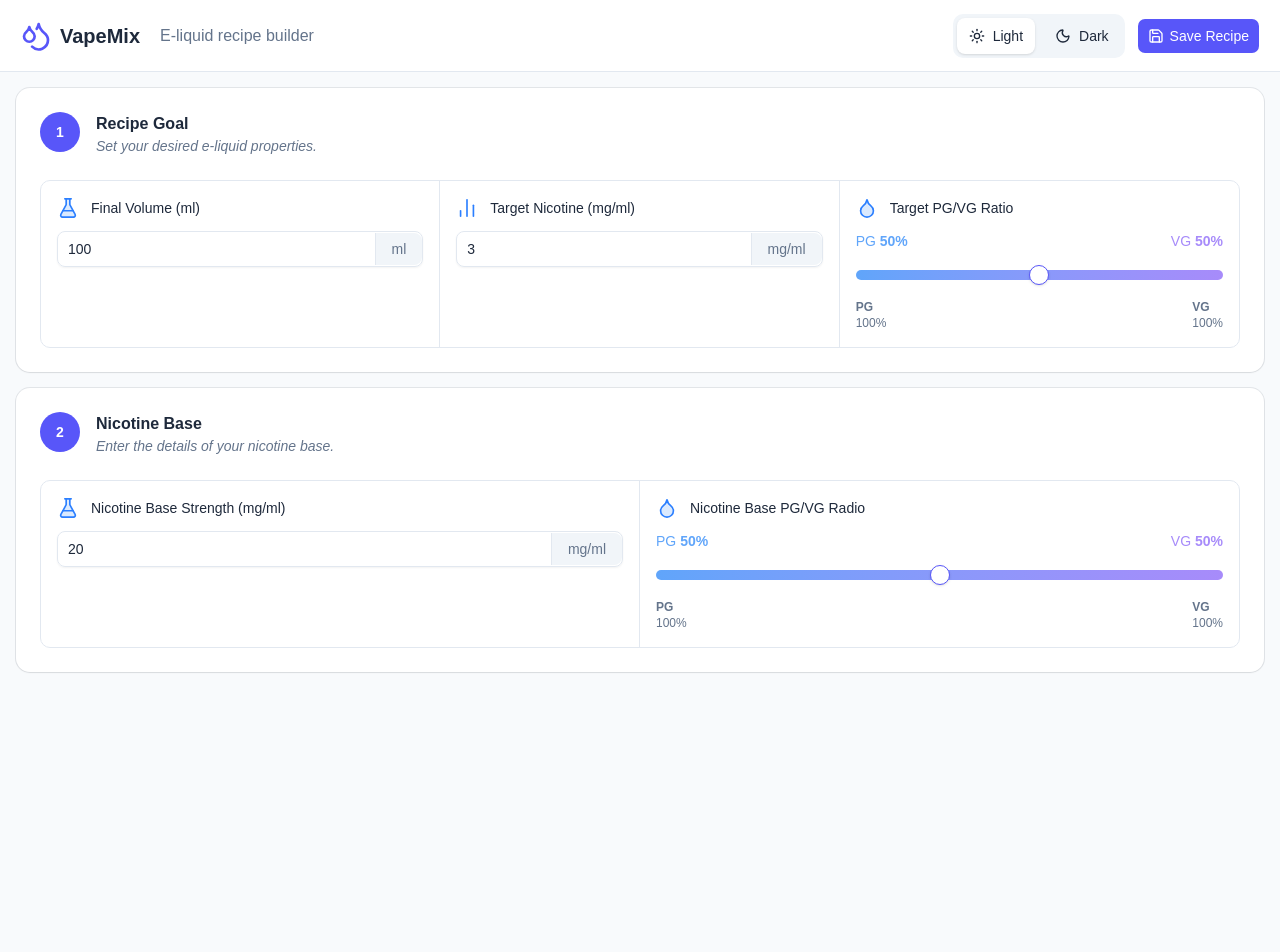
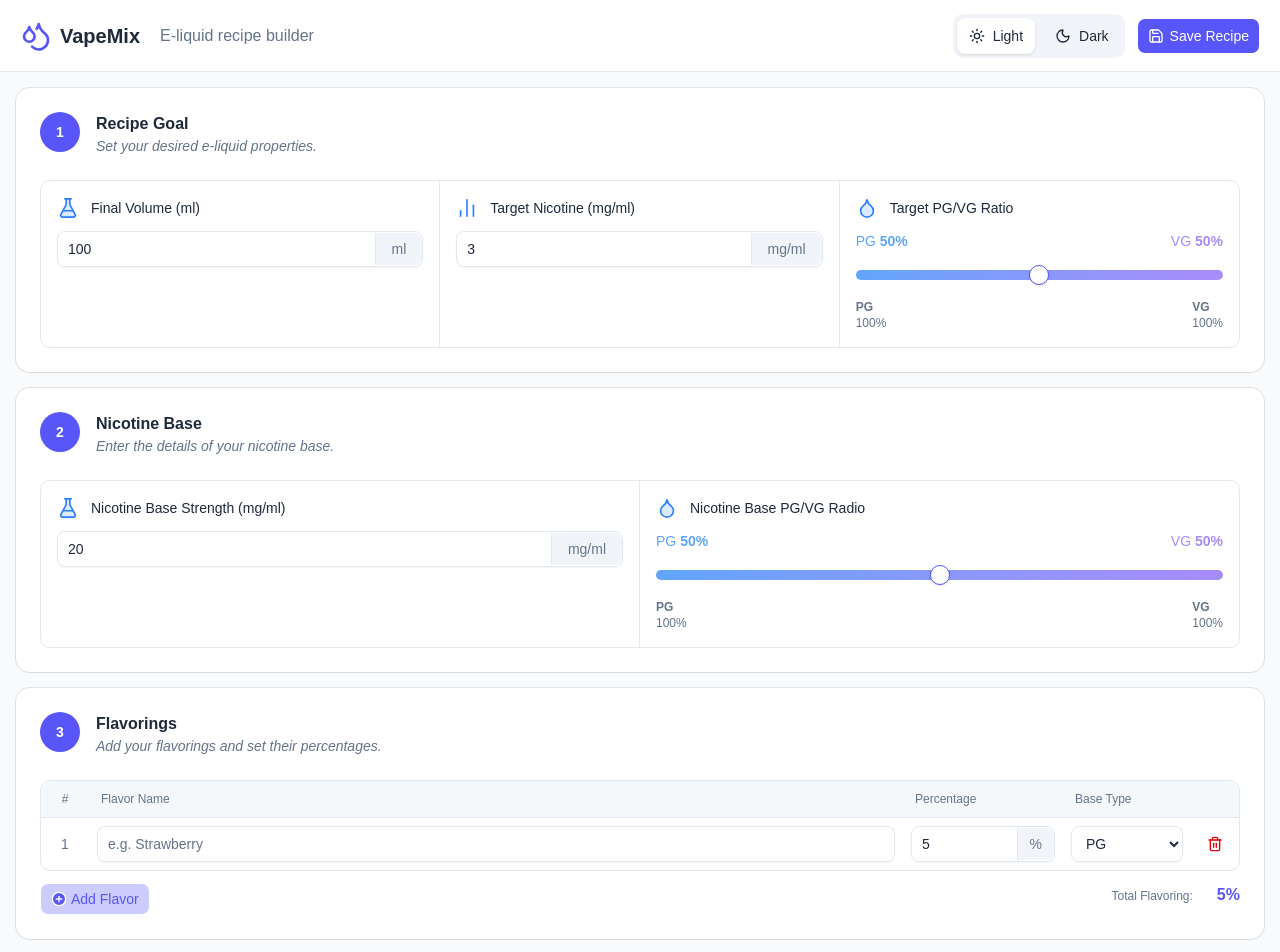
Before and after one commit to Sooheil/VapeMix, a React (Vite) app: page / in a window 1280 px wide. Shown: the top 952 px of the page. Before the commit the page ends 800 px from the top, so only its background shows below. Built offline with nearby package versions, Linux system fonts and the light colour scheme.

Commit message:
apply the Flavoring section

```diff
--- a/src/components/index.ts
+++ b/src/components/index.ts
@@ -12,6 +12,15 @@ export { Button } from "./ui/button"
 export { ToggleGroup, ToggleGroupItem } from "./ui/toggle-group"
 export { Input } from "./ui/input"
 export {
+  Table,
+  TableHeader,
+  TableBody,
+  TableFooter,
+  TableHead,
+  TableRow,
+  TableCell,
+} from "./ui/table"
+export {
   InputGroup,
   InputGroupInput,
   InputGroupAddon,
--- /dev/null
+++ b/src/components/ui/table.tsx
@@ -0,0 +1,93 @@
+import * as React from "react"
+import { cn } from "cn"
+
+function Table({ className, ...props }: React.ComponentProps<"table">) {
+  return (
+    <div
+      data-slot="table-container"
+      className="relative w-full overflow-x-auto"
+    >
+      <table
+        data-slot="table"
+        className={cn("w-full caption-bottom text-sm", className)}
+        {...props}
+      />
+    </div>
+  )
+}
+
+function TableHeader({ className, ...props }: React.ComponentProps<"thead">) {
+  return (
+    <thead
+      data-slot="table-header"
+      className={cn("[&_tr]:border-b", className)}
+      {...props}
+    />
+  )
+}
+
+function TableBody({ className, ...props }: React.ComponentProps<"tbody">) {
+  return (
+    <tbody
+      data-slot="table-body"
+      className={cn("[&_tr:last-child]:border-0", className)}
+      {...props}
+    />
+  )
+}
+
+function TableFooter({ className, ...props }: React.ComponentProps<"tfoot">) {
+  return (
+    <tfoot
+      data-slot="table-footer"
+      className={cn(
+        "border-t bg-muted/30 font-medium [&>tr]:last:border-b-0",
+        className
+      )}
+      {...props}
+    />
+  )
+}
+
+function TableRow({ className, ...props }: React.ComponentProps<"tr">) {
+  return (
+    <tr
+      data-slot="table-row"
+      className={cn("border-b transition-colors hover:bg-muted/30", className)}
+      {...props}
+    />
+  )
+}
+
+function TableHead({ className, ...props }: React.ComponentProps<"th">) {
+  return (
+    <th
+      data-slot="table-head"
+      className={cn(
+        "h-9 px-3 text-left align-middle text-xs font-medium whitespace-nowrap text-muted-foreground",
+        className
+      )}
+      {...props}
+    />
+  )
+}
+
+function TableCell({ className, ...props }: React.ComponentProps<"td">) {
+  return (
+    <td
+      data-slot="table-cell"
+      className={cn("p-2 align-middle", className)}
+      {...props}
+    />
+  )
+}
+
+export {
+  Table,
+  TableHeader,
+  TableBody,
+  TableFooter,
+  TableHead,
+  TableRow,
+  TableCell,
+}
--- a/src/features/recipe/components/recipeForm/flavorings/Flavorings.tsx
+++ b/src/features/recipe/components/recipeForm/flavorings/Flavorings.tsx
@@ -1,3 +1,114 @@
+import { useState } from "react"
+import { CirclePlus } from "lucide-react"
+import {
+  Card,
+  CardContent,
+  CardSectionHeader,
+  Table,
+  TableBody,
+  TableHead,
+  TableHeader,
+  TableRow,
+} from "@/components"
+import { Button } from "@/components/ui/button"
+import type { Flavoring } from "./components/flavoringRow/FlavoringRow.types"
+import { FlavoringRow } from "./components/flavoringRow/FlavoringRow"
+
+const percentageFormatter = new Intl.NumberFormat("en-US", {
+  maximumFractionDigits: 2,
+})
+
 export const Flavorings = () => {
-  return <div></div>
+  const [flavors, setFlavors] = useState<Flavoring[]>([
+    { id: crypto.randomUUID(), name: "", percentage: 5, base: "PG" },
+  ])
+
+  const addFlavor = () => {
+    setFlavors((prev) => [
+      ...prev,
+      { id: crypto.randomUUID(), name: "", percentage: 0, base: "PG" },
+    ])
+  }
+
+  const updateFlavor = (updated: Flavoring) => {
+    setFlavors((prev) =>
+      prev.map((flavor) => (flavor.id === updated.id ? updated : flavor))
+    )
+  }
+
+  const removeFlavor = (id: string) => {
+    setFlavors((prev) => prev.filter((flavor) => flavor.id !== id))
+  }
+
+  const totalPercentage = flavors.reduce(
+    (total, flavor) => total + flavor.percentage,
+    0
+  )
+
+  return (
+    <Card>
+      <CardSectionHeader
+        number={3}
+        header="Flavorings"
+        description="Add your flavorings and set their percentages."
+      />
+
+      <CardContent>
+        <div className="overflow-hidden rounded-lg border">
+          <Table className="min-w-155 table-fixed">
+            <TableHeader className="bg-muted/70">
+              <TableRow className="hover:bg-transparent">
+                <TableHead scope="col" className="w-12 text-center">
+                  #
+                </TableHead>
+                <TableHead scope="col">Flavor Name</TableHead>
+                <TableHead scope="col" className="w-40">
+                  Percentage
+                </TableHead>
+                <TableHead scope="col" className="w-32">
+                  Base Type
+                </TableHead>
+                <TableHead scope="col" className="w-12">
+                  <span className="sr-only">Actions</span>
+                </TableHead>
+              </TableRow>
+            </TableHeader>
+            <TableBody>
+              {flavors.map((flavor, index) => (
+                <FlavoringRow
+                  key={flavor.id}
+                  rowNumber={index + 1}
+                  flavor={flavor}
+                  onChange={updateFlavor}
+                  onRemove={() => removeFlavor(flavor.id)}
+                />
+              ))}
+            </TableBody>
+          </Table>
+        </div>
+        <div className="flex justify-between">
+          <div>
+            <Button
+              type="button"
+              variant="secondary"
+              size="sm"
+              className="bg-primary/30 text-primary hover:bg-primary/10"
+              onClick={addFlavor}
+            >
+              <CirclePlus className="size-4 fill-primary text-primary-foreground" />
+              Add Flavor
+            </Button>
+          </div>
+          <div className="text-right">
+            <span className="mr-6 text-xs text-muted-foreground">
+              Total Flavoring:
+            </span>
+            <strong className="text-base text-primary">
+              {percentageFormatter.format(totalPercentage)}%
+            </strong>
+          </div>
+        </div>
+      </CardContent>
+    </Card>
+  )
 }
--- /dev/null
+++ b/src/features/recipe/components/recipeForm/flavorings/components/flavoringRow/FlavoringRow.tsx
@@ -0,0 +1,89 @@
+import { Trash2 } from "lucide-react"
+import { Button } from "@/components/ui/button"
+import { Input } from "@/components/ui/input"
+import {
+  InputGroup,
+  InputGroupAddon,
+  InputGroupInput,
+  InputGroupText,
+} from "@/components/ui/input-group"
+import { TableCell, TableRow } from "@/components/ui/table"
+import type { FlavoringRowProps } from "./FlavoringRow.types"
+
+export const FlavoringRow = ({
+  flavor,
+  onChange,
+  onRemove,
+  rowNumber,
+}: FlavoringRowProps) => {
+  return (
+    <TableRow>
+      <TableCell className="w-12 text-center text-muted-foreground">
+        {rowNumber}
+      </TableCell>
+      <TableCell>
+        <Input
+          placeholder="e.g. Strawberry"
+          value={flavor.name}
+          aria-label={`Flavor ${rowNumber} name`}
+          onChange={(e) => onChange({ ...flavor, name: e.target.value })}
+        />
+      </TableCell>
+
+      <TableCell className="w-40">
+        <InputGroup>
+          <InputGroupInput
+            type="number"
+            min={0}
+            max={100}
+            step={0.1}
+            value={flavor.percentage}
+            aria-label={`Flavor ${rowNumber} percentage`}
+            onChange={(e) =>
+              onChange({
+                ...flavor,
+                percentage: Math.min(100, Math.max(0, Number(e.target.value))),
+              })
+            }
+          />
+          <InputGroupAddon
+            align="inline-end"
+            className="rounded-r-md border-l bg-muted px-3"
+          >
+            <InputGroupText>%</InputGroupText>
+          </InputGroupAddon>
+        </InputGroup>
+      </TableCell>
+
+      <TableCell className="w-32">
+        <select
+          className="h-9 w-full rounded-md border border-input bg-transparent px-2.5 text-sm shadow-xs outline-none focus-visible:border-ring focus-visible:ring-3 focus-visible:ring-ring/50 dark:bg-input/30"
+          value={flavor.base}
+          aria-label={`Flavor ${rowNumber} base type`}
+          onChange={(e) =>
+            onChange({
+              ...flavor,
+              base: e.target.value as "PG" | "VG",
+            })
+          }
+        >
+          <option value="PG">PG</option>
+          <option value="VG">VG</option>
+        </select>
+      </TableCell>
+
+      <TableCell className="w-12 text-center">
+        <Button
+          type="button"
+          variant="ghost"
+          size="icon-sm"
+          className="text-destructive hover:bg-destructive/10 hover:text-destructive"
+          onClick={onRemove}
+          aria-label={`Remove flavor ${rowNumber}`}
+        >
+          <Trash2 className="size-4" />
+        </Button>
+      </TableCell>
+    </TableRow>
+  )
+}
--- a/src/index.css
+++ b/src/index.css
@@ -66,6 +66,7 @@
   --accent: #ecfdf5;
   --accent-foreground: #047857;
   --destructive: oklch(0.577 0.245 27.325);
+  --outline: #5856f9;
   --border: #e2e8f0;
   --input: #e2e8f0;
   --ring: #5856f9;
```
Also changed, not shown: src/features/recipe/components/recipeForm/flavorings/components/flavoringRow/FlavoringRow.types.ts (added, +13 -0 lines).
